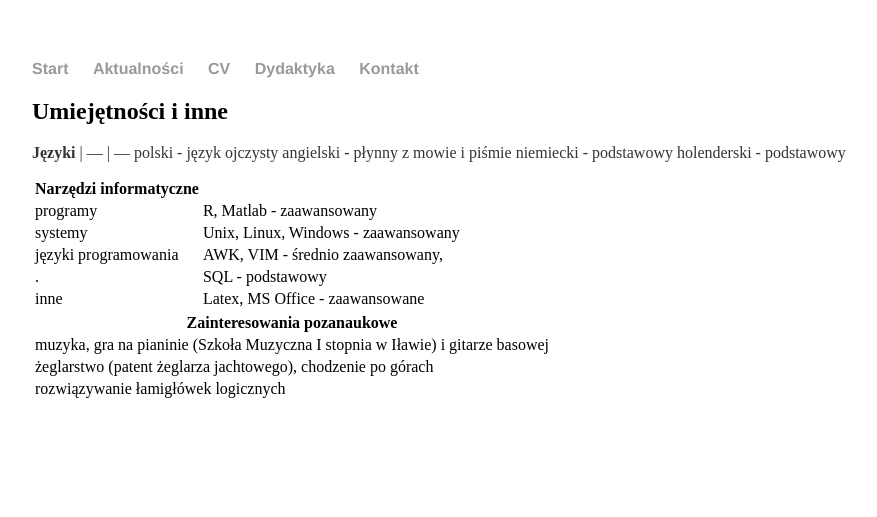
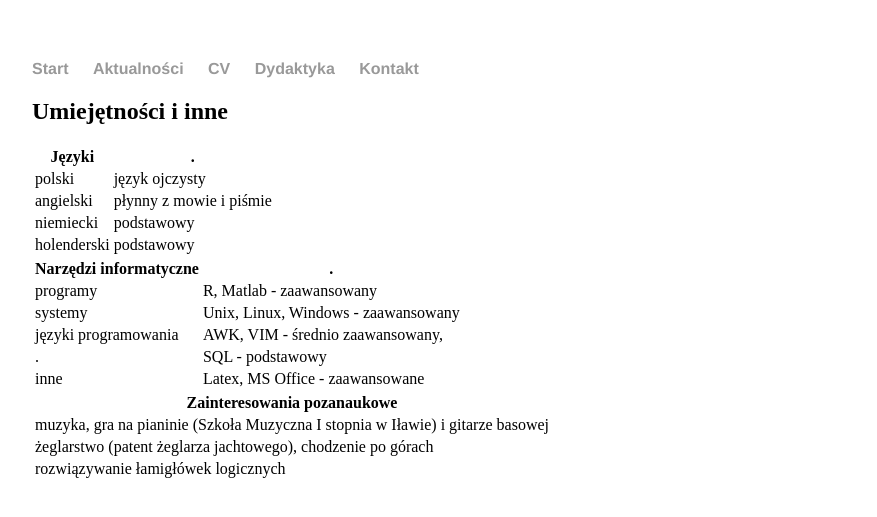
Before and after one commit to alicjaszabelska/alicjaszabelska.github.io, a Jekyll site: the page built from cv/umiejetnosci.md, in a window 1280 px wide. Shown: the top 517 px of the page, without its empty margins (160-1037 px from the left). Built offline with Jekyll 4.4.1, drawn with Linux system fonts in a browser that asks for light colours.

```diff
--- a/cv/umiejetnosci.md
+++ b/cv/umiejetnosci.md
@@ -3,14 +3,14 @@ layout: page
 title: Umiejętności i inne
 ---
 
-**Języki** |
+**Języki** | .
 --- | ---
-polski - język ojczysty
-angielski	- płynny z mowie i piśmie
-niemiecki	- podstawowy
-holenderski	- podstawowy
+polski | język ojczysty
+angielski	| płynny z mowie i piśmie
+niemiecki	| podstawowy
+holenderski	| podstawowy
 
-**Narzędzi informatyczne** |
+**Narzędzi informatyczne** | .
 --- | ---
 programy | R, Matlab - zaawansowany
 systemy |	Unix, Linux, Windows - zaawansowany
```
